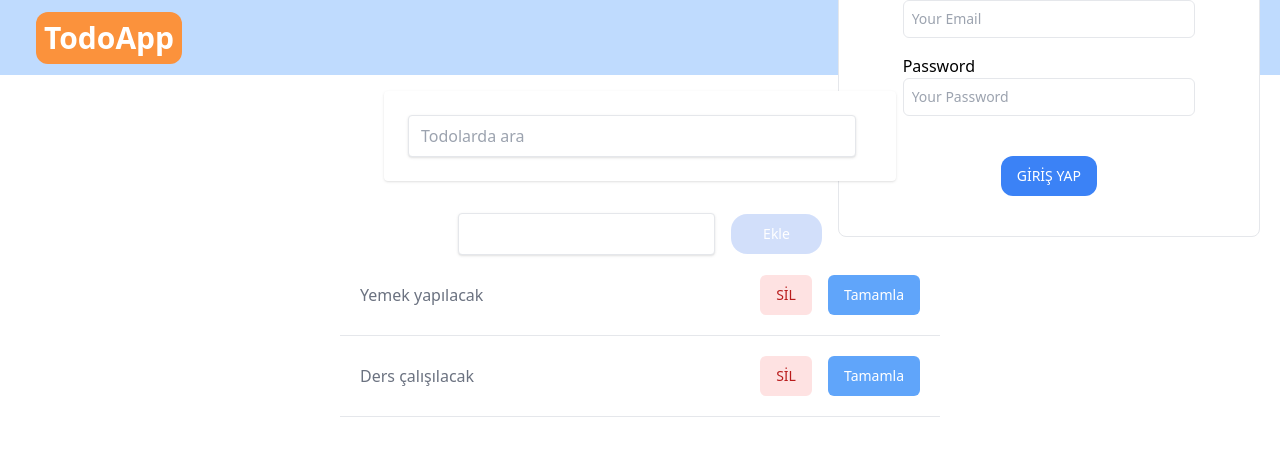
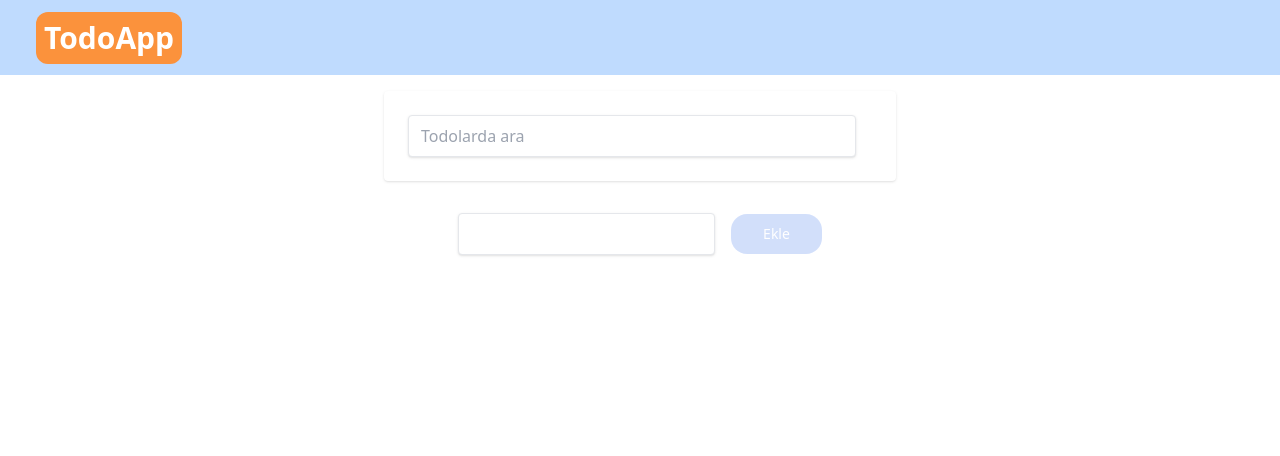
Before and after one commit to enesceb/reactjs-context-todoapp, a React (Create React App) app: page /Home in a window 1280 px wide. Shown: the top 456 px of the page. Built offline with nearby package versions, Linux system fonts and the light colour scheme.

Commit message:
fake data .json complete  and auth transactions progress

```diff
--- a/src/TodoApp.js
+++ b/src/TodoApp.js
@@ -4,24 +4,23 @@ import Todos from "./components/Todos";
 import todoReducer from "./reducers/reducer";
 import Header from "./components/Header";
 import Search from "./components/Search";
+import { useAuth } from "./context";
 
 function TodoApp() {
   const [state, dispatch] = useReducer(todoReducer, {
-    todos: [
-      { title: "Yemek yapılacak", completed: false },
-      { title: "Ders çalışılacak", completed: false },
-    ],
+    todos: [ ],
     todo: "",
     search: "",
   });
 
-  // console.log(state.todos)
+  const {user} = useAuth()
 
   const submitHandle = (e) => {
     e.preventDefault();
     dispatch({
       type: "ADD_TODO",
       todo: state.todo,
+      userId: user.id
     });
   };
 
@@ -31,6 +30,7 @@ function TodoApp() {
       value: e.target.value,
     });
   }, []);
+
   const deleteTodo = useCallback((index) => {
     dispatch({
       type: "DELETE_TODO",
--- a/src/components/Header.js
+++ b/src/components/Header.js
@@ -14,8 +14,7 @@ const Header = () => {
   return (
     <div className="h-[75px] bg-blue-200 flex justify-between items-center px-5 ">
       <h2 className="m-4 p-2 text-3xl font-bold rounded-xl text-white bg-orange-400">TodoApp</h2>
-      {!user &&
-      <Login/> ||
+      {user &&
       <Link to="/">
        <button className="h-10 rounded-xl bg-orange-400 text-white text-medium px-4"onClick={logoutHandle}>ÇIKIŞ YAP</button>
        </Link>
--- a/src/components/Login.js
+++ b/src/components/Login.js
@@ -1,61 +1,67 @@
 import { useAuth } from "../context";
 import { Link } from "react-router-dom";
+import { useState } from "react";
+import users from '../data/users.json'
 
 export default function Login() {
+
+  const [username, setUsername] = useState('')
+  const [password, setPassword] = useState('')
+  const { user, setUser } = useAuth();
+
+
+
   const handleFormSubmit = (e) => {
     e.preventDefault();
+    const currentUser = users.find(user => user.username === username && user.password === password)
+    if(currentUser){
+      setUser(currentUser)
 
-    let email = e.target.elements.email?.value;
-    let password = e.target.elements.password?.value;
-
-    console.log(email, password);
-  };
-
-  const { user, setUser } = useAuth();
-
-  const loginHandle = () => {
-    setUser({
-      username: "enesceb",
-      email: "enesceb@hotmail.com",
-    });
+    } else{
+      <Link to="/home"></Link>
+    }
   };
 
   return (
     <div className="h-screen flex bg-gray-bg1">
       <div className="w-full max-w-md m-auto bg-white rounded-lg border border-primaryBorder shadow-default py-10 px-16">
         <h1 className="text-2xl font-medium text-primary mt-4 mb-12 text-center">
-          Log in to your account 🔐
+         Giriş Yapın 🔐
         </h1>
 
-        <form onSubmit={handleFormSubmit}>
+        <form onClick={handleFormSubmit} >
           <div>
-            <label htmlFor="email">Email</label>
+            <label htmlFor="email">Kullanıcı adı</label>
             <input
-              type="email"
+              type="text"
               className={`w-full p-2 text-primary border rounded-md outline-none text-sm transition duration-150 ease-in-out mb-4`}
-              id="email"
-              placeholder="Your Email"
+              id="username"
+              value={username}
+              placeholder="Kullanıcı adınızı giriniz"
+              onChange={e => setUsername(e.target.value)}
             />
           </div>
           <div>
-            <label htmlFor="password">Password</label>
+            <label htmlFor="password">Parola</label>
             <input
               type="password"
               className={`w-full p-2 text-primary border rounded-md outline-none text-sm transition duration-150 ease-in-out mb-4`}
               id="password"
-              placeholder="Your Password"
+              value={password}
+              placeholder="Parolanızı giriniz"
+              onChange={e => setPassword(e.target.value)}
             />
           </div>
 
           <div className="flex justify-center items-center mt-6">
-            <Link to="/Home">
-              <button
-                className="h-10 rounded-xl bg-blue-500 text-white text-sm px-4 "
-                onClick={loginHandle}
-              >
-                GİRİŞ YAP
-              </button>
-            </Link>
+
+            <button
+              className="h-10 rounded-xl bg-blue-500 text-white text-sm px-4 disabled:opacity-20 disabled:cursor-not-allowed"
+             disabled={!username || !password}
+            >
+              GİRİŞ YAP
+            </button>
+
           </div>
         </form>
       </div>
--- a/src/components/TodoItem.js
+++ b/src/components/TodoItem.js
@@ -5,8 +5,8 @@ const TodoItem = ({deleteTodo, todo, index, toggleTodo}) => {
     <li className='p-5 w-[600px] border-b bg-teal flex items-center justify-between '  >
       {todo.title}
       <div className='flex gap-x-4'>
-        <button className='text-sm rounded-md h-10 px-4 bg-red-100 text-red-700' onClick={()=> deleteTodo(index)}>SİL</button>
-        <button className='text-sm rounded-md bg-blue-400 h-10 px-4 text-white ' onClick={()=> toggleTodo(index)}>
+        <button className='text-sm rounded-md h-10 px-6 bg-red-100 text-red-700 mr-4' onClick={()=> deleteTodo(index)}>SİL</button>
+        <button className='text-sm rounded-md bg-blue-400 h-10 px-6 text-white ' onClick={()=> toggleTodo(index)}>
            {todo.completed ? 'Tamamlandı' : 'Tamamla'}
         </button>
       </div>
--- a/src/components/Todos.js
+++ b/src/components/Todos.js
@@ -1,6 +1,6 @@
 import React from "react";
 import TodoItem from "./TodoItem";
-import { memo } from "react"
+
 
 const Todos = ({ deleteTodo, todos, toggleTodo }) => {
 
@@ -22,4 +22,4 @@ const Todos = ({ deleteTodo, todos, toggleTodo }) => {
     </>
   );
 };
-export default memo(Todos);
+export default Todos;
--- /dev/null
+++ b/src/data/users.json
@@ -0,0 +1,12 @@
+[
+    {
+        "id":"1",
+        "username": "enesceb",
+        "password": "1234"
+    },
+    {
+        "id":"2",
+        "username": "faruk",
+        "password": "12345"
+    }
+]
--- a/src/reducers/reducer.js
+++ b/src/reducers/reducer.js
@@ -10,12 +10,12 @@ export default function reducer(state, action) {
         ...state,
         todo: "",
         todos: [
-
           {
             title: action.todo,
             completed: false,
+            userId: action.userId
           },
-                ...state.todos,
+          ...state.todos,
         ],
       };
     case "DELETE_TODO":
@@ -24,17 +24,14 @@ export default function reducer(state, action) {
         todos: [...state.todos.filter((todo, index) => index !== action.index)],
       };
     case "TOGGLE_TODO":
-
       return {
         ...state,
         todos: [
           ...state.todos.map((todo, index) => {
             if (action.index === index) {
-
               todo.completed = !todo.completed;
-
             }
-            return todo
+            return todo;
           }),
         ],
       };
```
